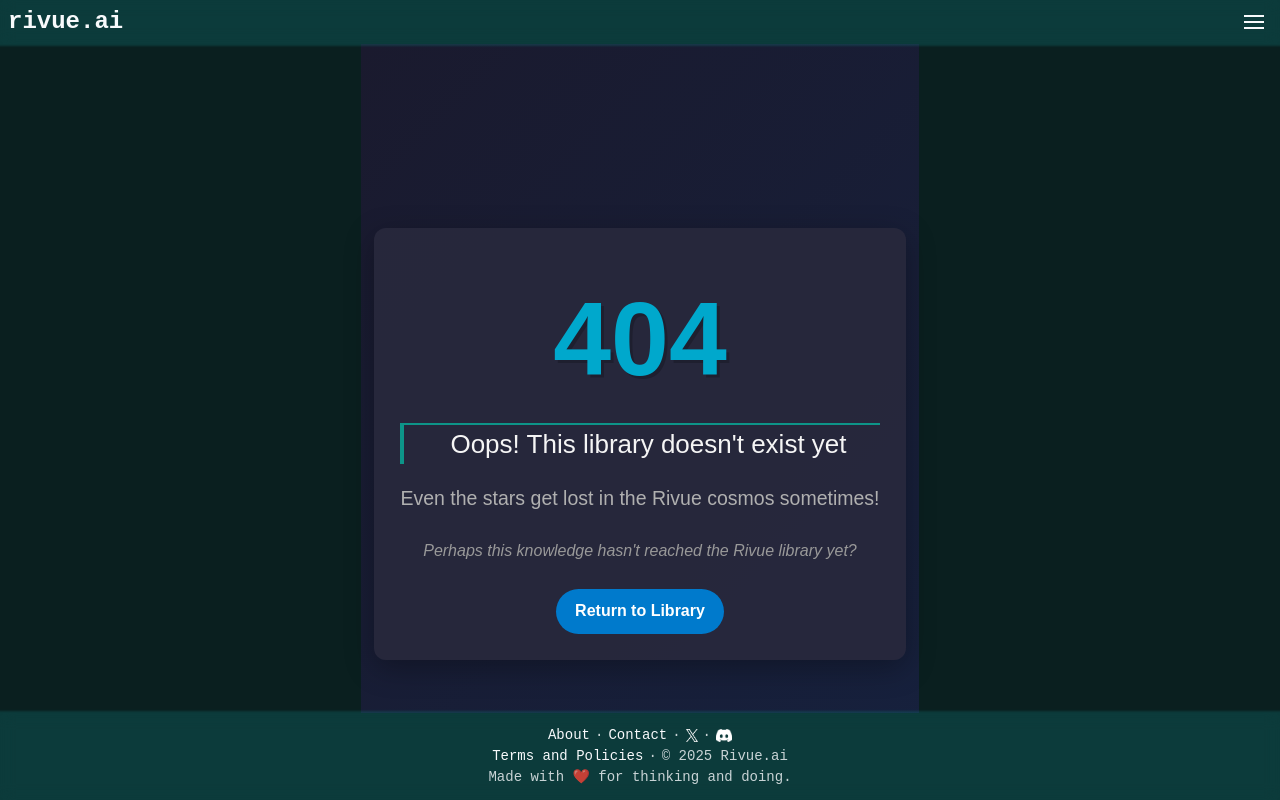
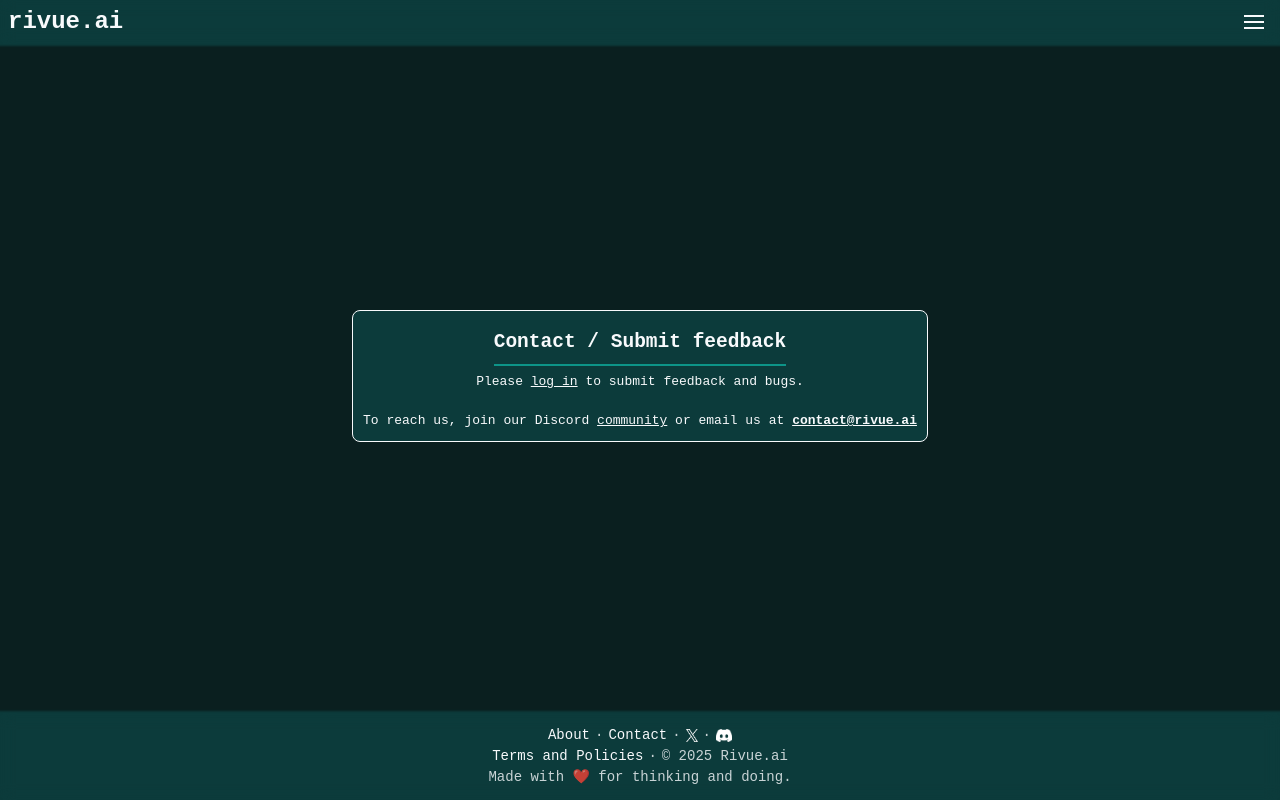
Before and after one commit to rivue/Gamified-Study-Tool, a Vue app in the folder frontend/: page /contact in a window 1280 px wide. Built offline with nearby package versions, Linux system fonts and the light colour scheme; no server answers.

Commit message:
Added Contact page back

```diff
--- a/frontend/src/components/Backstage/SettingsPage.vue
+++ b/frontend/src/components/Backstage/SettingsPage.vue
@@ -12,10 +12,10 @@
     </div>
 
     <div class="profile-section">
-      <h2 class="section-title">Color Theme</h2>
+      <h2 class="section-title">Current Theme</h2>
       <div class="half-n-half">
         <p v-if="currentTheme" class="profile-info">Note: Dark Mode is recommended</p>
-        <p class="profile-info"> {{ currentTheme ? 'Dark Mode' : 'Light Mode'}} </p>
+        <p class="profile-info"> {{ currentTheme ? 'Light Mode' : 'Dark Mode'}} </p>
         <MenuButton label="Change Theme" @click="changeTheme" />
       </div>
     </div>
--- a/frontend/src/components/Footer/ContactPage.vue
+++ b/frontend/src/components/Footer/ContactPage.vue
@@ -4,7 +4,7 @@
     <div class="page-main-section">
       <div class="contact-overlay">
         <div class="popup-content">
-          <h1>Submit feedback</h1>
+          <h1>Contact / Submit feedback</h1>
           <form v-if="loggedIn" @submit.prevent="handleSubmit">
             <textarea
               id="message"
@@ -19,7 +19,7 @@
           <div v-else>Please <a href="/login">log in</a> to submit feedback and bugs.</div>
           <br />
           <div>
-            To reach us, join the Discord <a href="https://discord.gg/SSGygda5DX" target="_blank">community</a> or email <!-- TODO email here <b>miko@ascendance.cloud</b>-->.
+            To reach us, join our Discord <a href="https://discord.gg/7h7DpTDc" target="_blank">community</a> or email us at <a href="mailto:contact@rivue.ai?subject=Rivue.ai%20Feedback&body=Hello,%20I%20have%20some%20feedback..."><b>contact@rivue.ai</b></a>
           </div>
         </div>
       </div>
--- a/frontend/src/components/Header/SideMenu.vue
+++ b/frontend/src/components/Header/SideMenu.vue
@@ -11,7 +11,7 @@
     </SideMenuButton>
 
     <SideMenuButton
-      label="My Library"
+      label="My Library "
       :isSelected="isRouteActive('/library')"
       @click="openRoute('/library')"
     >
@@ -50,13 +50,15 @@
     >
       <template v-slot:icon>&#128065;</template>
     </SideMenuButton> -->
-    <!-- <SideMenuButton
+
+    <SideMenuButton
       label="Contact"
       :isSelected="isRouteActive('/contact')"
       @click="openRoute('/contact')"
     >
       <template v-slot:icon>&#9993;</template>
-    </SideMenuButton> -->
+    </SideMenuButton>
+
     <!-- <SideMenuButton
       label="Terms & Policies"
       :isSelected="isRouteActive('/terms')"
--- a/frontend/src/main.js
+++ b/frontend/src/main.js
@@ -79,7 +79,7 @@ import axios from 'axios';
         // Simple routes
         { path: '/library', component: defineAsyncComponent(() => import('./components/Game/Creation/LibraryCreator.vue')), meta: { title: 'Rivue.ai | Create Library' } },
         // { path: '/progress', component: defineAsyncComponent(() => import('./components/Backstage/ProgressPage.vue')), meta: { title: 'Rivue.ai | Progress' } },
-        // { path: '/contact', component: defineAsyncComponent(() => import('./components/Footer/ContactPage.vue')), meta: { title: 'Rivue.ai | Contact Us' } },
+        { path: '/contact', component: defineAsyncComponent(() => import('./components/Footer/ContactPage.vue')), meta: { title: 'Rivue.ai | Contact Us' } },
         { path: '/settings', component: defineAsyncComponent(() => import('./components/Backstage/SettingsPage.vue')), meta: { title: 'Rivue.ai | Settings' } },
         // { path: '/terms', component: defineAsyncComponent(() => import('./components/Footer/TermsAndPoliciesPage.vue')), meta: { title: 'Rivue.ai | Terms and Policies' } },
         // { path: '/plan', component: defineAsyncComponent(() => import('./components/Monetization/PlanPage.vue')), meta: { title: 'Rivue.ai | Premium Plans' } },
@@ -91,7 +91,7 @@ import axios from 'axios';
         { path: '/lessons/:pathMatch(.*)*', redirect: '/' },
         { path: '/library/:pathMatch(.*)*', redirect: '/library' },
         // { path: '/progress/:pathMatch(.*)*', redirect: '/progress' },
-        // { path: '/contact/:pathMatch(.*)*', redirect: '/contact' },
+        { path: '/contact/:pathMatch(.*)*', redirect: '/contact' },
         { path: '/settings/:pathMatch(.*)*', redirect: '/settings' },
         // { path: '/terms/:pathMatch(.*)*', redirect: '/terms' },
         // { path: '/plan/:pathMatch(.*)*', redirect: '/plan' },
```
Also changed, not shown: 1 other file (tests, documents, lock files or other folders).
